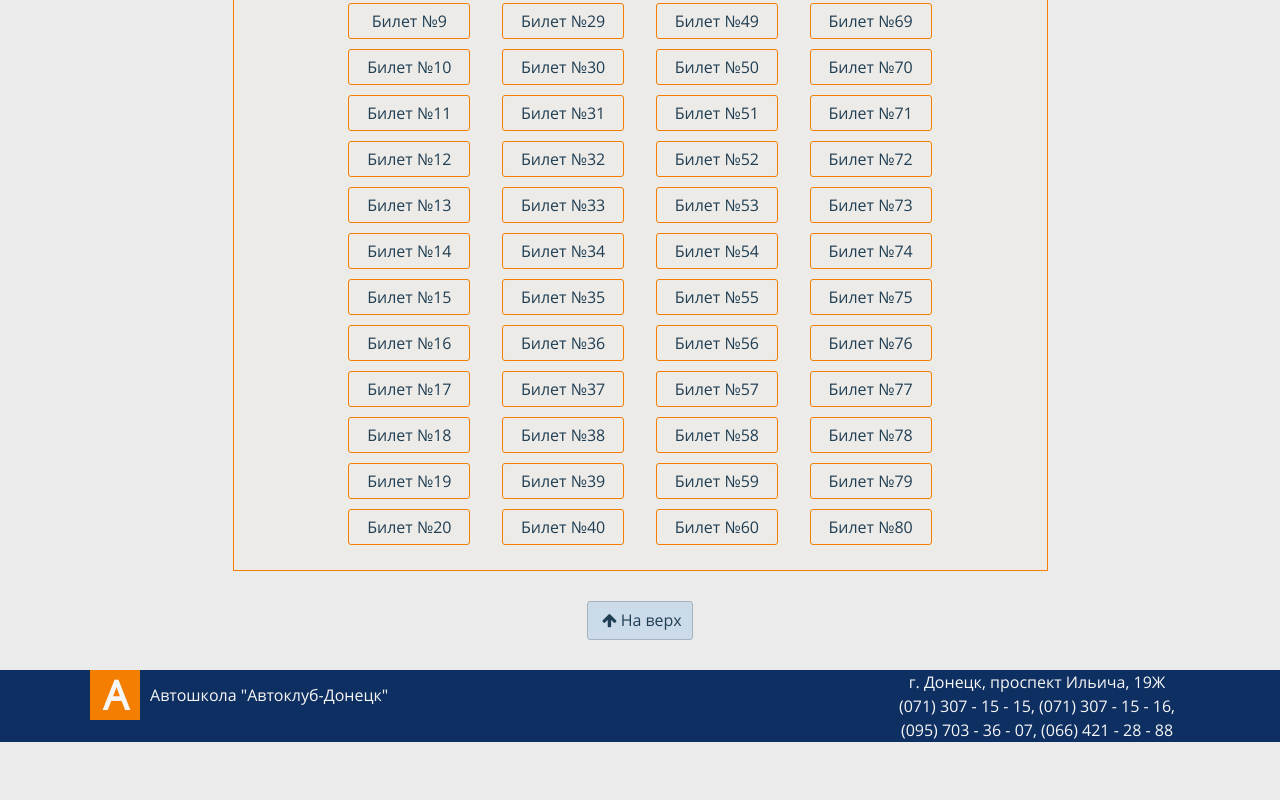
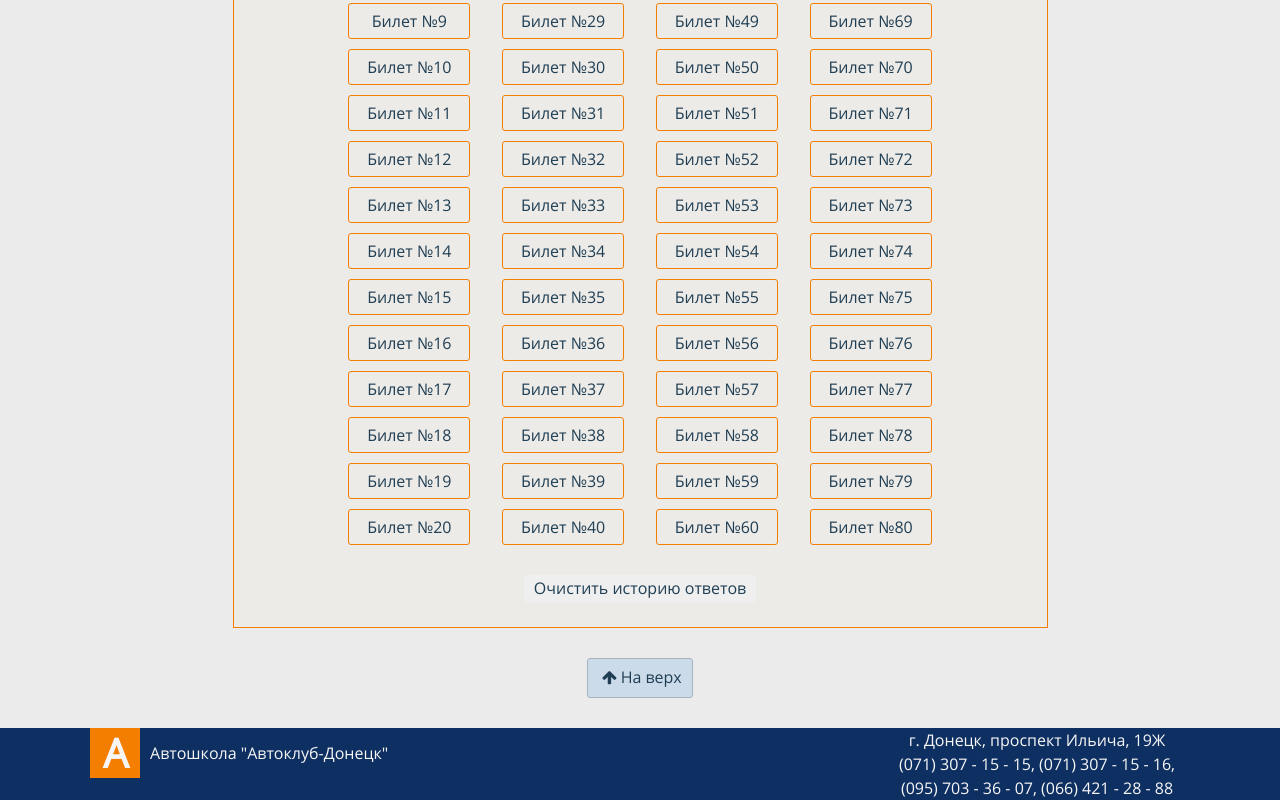
Before and after one commit to pashakiz/exam-react, a React (Create React App) app in the folder app/: page / in a window 1280 px wide. Shown: the part 621-1421 px from the top of the page. Before the commit the page ends 1363 px from the top, so only its background shows below. Built offline with nearby package versions, Linux system fonts and the light colour scheme.

Commit message:
Add clear localStorage btn

```diff
--- a/app/public/css/custom.css
+++ b/app/public/css/custom.css
@@ -188,6 +188,10 @@ p {
 }
 .btn_start {
     padding: 10px 30px;
+}
+.btn_clear {
+    padding: 5px 10px;
+    font-size: 14px;
 }
 .exam__tab {
     padding: 10px 10px;
@@ -572,3 +576,7 @@ input[type=radio].custom-control-input:checked::before {
     line-height: 1.2;
     margin-bottom: 20px;
 }
+.exam__footer {
+    margin-top: 10px;
+    margin-bottom: 5px;
+}
--- a/app/public/css/media.css
+++ b/app/public/css/media.css
@@ -48,6 +48,9 @@
         font-size: 16px;
         padding: 3px;
     }
+    .exam__footer {
+        margin-top: 25px;
+    }
 }
 
 @media (min-width: 660px) {
@@ -58,6 +61,9 @@
         width: 122px;
         font-size: 16px;
         line-height: 1.5;
+    }
+    .btn_clear {
+        font-size: 16px;
     }
 }
 
--- a/app/src/components/App.js
+++ b/app/src/components/App.js
@@ -1,12 +1,13 @@
 import React from 'react';
 import classNames from 'classnames';
+import {myConst} from '../const';
 import TabContent from './TabContent';
 
 class App extends React.Component {
 
     //tabExam, tabNumbers, tabTopics
     state = {
-        tabOpen: 'tabNumbers'
+        tabOpen: myConst.ACTIVE_TAB_START
     };
 
     render() {
--- a/app/src/components/ContentExam.js
+++ b/app/src/components/ContentExam.js
@@ -1,4 +1,5 @@
 import React from 'react';
+import {myConst} from '../const';
 
 export default class ContentExam extends React.Component {
 
@@ -35,8 +36,7 @@ export default class ContentExam extends React.Component {
     }
 
     handleClick = () => {
-        let num = this.randomInteger(1, 80);
-        console.log(num);
+        let num = this.randomInteger(1, myConst.ALL_TICKETS_NUM);
         this.setState({
             isQuestion: true,
             ticketNum: num
--- a/app/src/components/ContentNumbers.js
+++ b/app/src/components/ContentNumbers.js
@@ -1,5 +1,6 @@
 import React from 'react';
 import classNames from 'classnames';
+import {myConst} from '../const';
 import Question from './Question';
 import Result from './Result';
 import cards from '../tickets';
@@ -111,6 +112,9 @@ export default class ContentNumbers extends React.Component {
                             {buttons}
                         </tbody>
                     </table>
+                    <div className="exam__footer d-flex justify-content-center align-items-center">
+                        <button className="btn btn_clear" onClick={this.handleClickClearLocalStorage}>Очистить историю ответов</button>
+                    </div>
                 </div>
             );
         }
@@ -122,6 +126,15 @@ export default class ContentNumbers extends React.Component {
         )
     }
 
+    handleClickClearLocalStorage = () => {
+        for (let i = 1; i <= myConst.ALL_TICKETS_NUM; i++) {
+            window.localStorage.removeItem('ticket'+i);
+        }
+        this.setState({
+            localStorage: window.localStorage
+        });
+    };
+
     handleClick = (i) => {
         this.setState({
             isQuestion: true,
--- a/app/src/components/ContentTropics.js
+++ b/app/src/components/ContentTropics.js
@@ -1,6 +1,10 @@
 import React from 'react';
 
 export default class ContentTopics extends React.Component {
+    state = {
+        localStorage: window.localStorage
+    };
+
     render() {
 
         const {tabOpen} = this.props;
--- /dev/null
+++ b/app/src/const.js
@@ -0,0 +1,8 @@
+export const myConst  = {
+    ALL_TICKETS_NUM: 80,
+    ACTIVE_TAB_START: 'tabNumbers'
+};
+
+export default {
+    myConst,
+}
```
